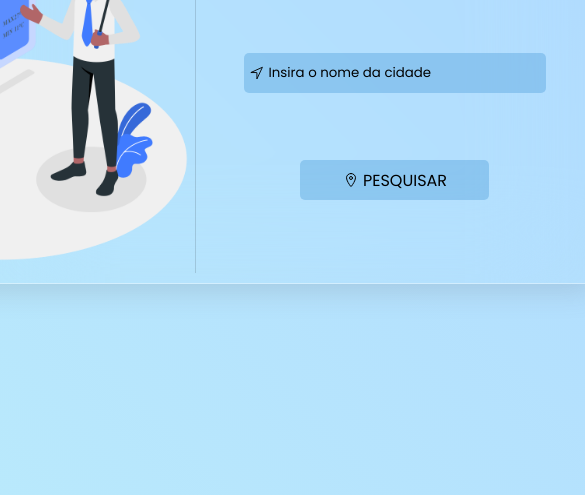
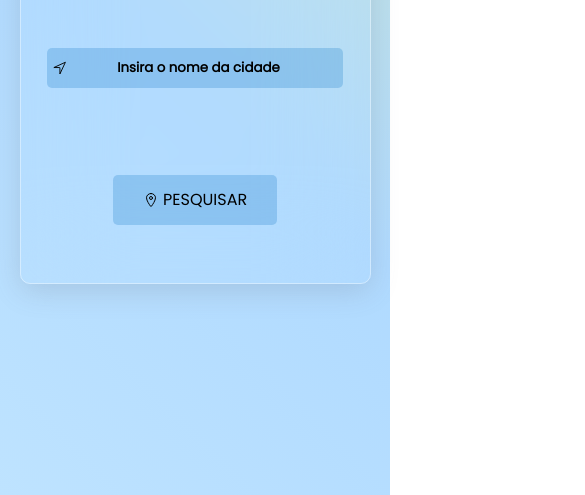
Before and after one commit to GuilhermeEduardo23/Busca_CEP, a plain HTML site: page index.html in a window 390 px wide. Shown: the part 349-844 px from the top of the page, 585 px wide, since content can reach past the window. Drawn offline with nearby package versions, Linux system fonts and the light colour scheme.

Commit message:
Adicionado responsividade para dispositivos móveis

```diff
--- a/assets/styles/responsive.css
+++ b/assets/styles/responsive.css
@@ -0,0 +1,47 @@
+@media (max-width: 600px) {
+    #container {
+        width: 90%;
+        border-radius: 10px;
+    }
+
+    #container #div-img {
+        display: none;
+    }
+
+    #container #data {
+        justify-content: space-around;
+        width: 100%;
+    }
+
+    #data h1 {
+        width: 90%;
+    }
+
+    #data #div-input {
+        width: 90%;
+    }
+
+    #div-input #input-search {
+        width: 100%;
+        font-weight: bold;
+        text-align: center;
+    }
+
+    #data #search {
+        height: 50px;
+    }
+}
+
+@media (max-width: 800px) {
+    #container {
+        width: 90%;
+    }
+
+    #container #div-img {
+        display: none;
+    }
+
+    #container #data {
+        width: 100%;
+    }
+}
--- a/assets/styles/style.css
+++ b/assets/styles/style.css
@@ -14,7 +14,7 @@ body {
     min-height: 100vh;
     position: relative;
     overflow: hidden;
-    background: linear-gradient(45deg, #DAF5FF, #B9E9FC, #B0DAFF, #FEFF86);
+    background: linear-gradient(45deg, #DAF5FF, #B0DAFF, #FEFF86);
     background-size: 300% 300%;
     animation: gradientColor 20s ease-in-out infinite;
 }
@@ -67,12 +67,6 @@ body {
     justify-content: space-evenly;
     align-items: center;
     margin-bottom: 10px;
-}
-
-#data #result {
-    display: flex;
-    flex-direction: column;
-    width: 50%;
 }
 
 #data h1 {
--- a/scripts/main.js
+++ b/scripts/main.js
@@ -27,16 +27,19 @@ btnSearch.addEventListener(`click`, async (e) => {
     .then((response) => response.json())
     .then((data) => {
         if(inputSearch === ``) {
+            spanTemperature.style = `
+                text-transform: none;
+            `;
+
             spanTemperature.innerText = `Favor, informar a cidade!`;
+
             wallpaper.style = `
                 visibility: hidden;
             `;
-            imgIconWeather.remove();
 
             return;
         }
 
-        console.log(data);
         imgIconWeather.setAttribute(`src`, `https://openweathermap.org/img/wn/${data.weather[0].icon}.png`);
 
         imgIconWeather.setAttribute(`alt`, `${data.weather[0].main}`);
```
Also changed, not shown: index.html (+0 -1 lines), assets/images/cloud.png.
